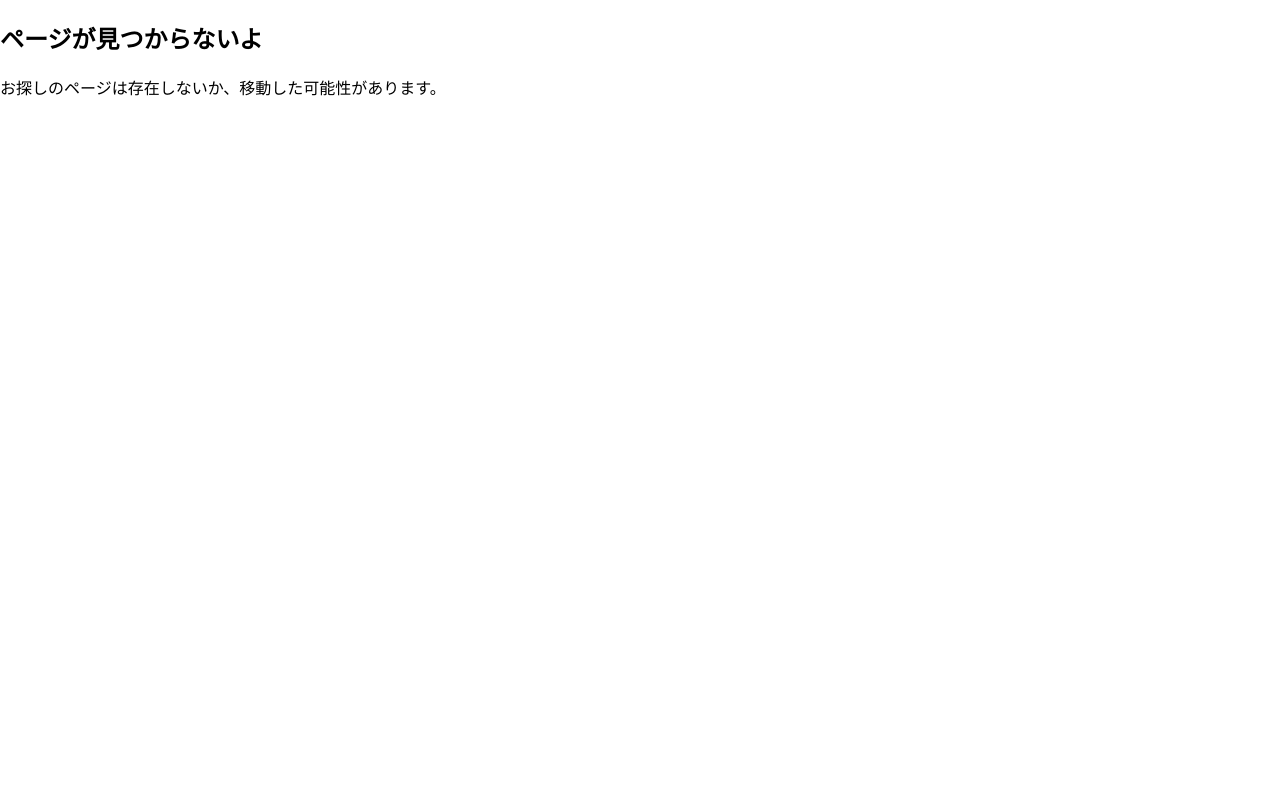
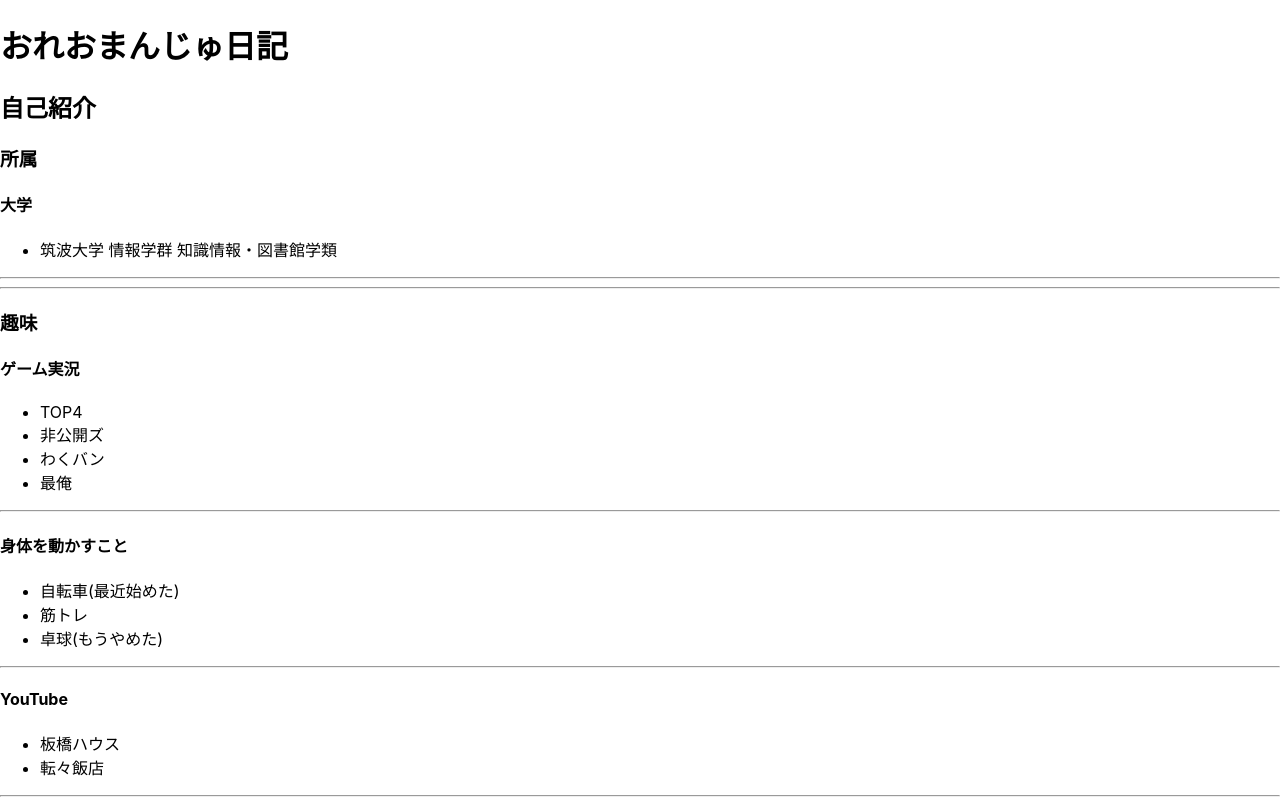
Before and after one commit to takushion/my-website-test, a React (Create React App) app: page /about in a window 1280 px wide. Shown: the top 800 px of the page. Built offline with nearby package versions, Linux system fonts and the light colour scheme.

Commit message:
feat/aboutpageと基本のtitleコンポーネント作成

```diff
--- a/src/App.tsx
+++ b/src/App.tsx
@@ -8,7 +8,7 @@ import MainLayout from './components/layouts/MainLayout';
 // 最初は全ページを読み込まず、アクセスされた時に初めて読み込むようにします。
 // これでサイトの初期表示が高速化されます。
 const HomePage = lazy(() => import('./pages/HomePage'));
-// const AboutPage = lazy(() => import('./pages/AboutPage'));
+const AboutPage = lazy(() => import('./pages/AboutPage'));
 // const ContactPage = lazy(() => import('./pages/ContactPage'));
 const NotFoundPage = lazy(() => import('./pages/NotFoundPage'));
 
@@ -23,6 +23,7 @@ function App() {
           {/* MainLayoutを適用したいページ群をグループ化 */}
           <Route element={<MainLayout />}>
             <Route path="/" element={<HomePage />} />
+            <Route path="/about" element={<AboutPage />} />
             {/* <Route path="/about" element={<AboutPage />} />
             <Route path="/contact" element={<ContactPage />} /> */}
           </Route>
--- /dev/null
+++ b/src/components/TitleAndList.tsx
@@ -0,0 +1,32 @@
+import React from "react";
+
+type TitleAndListProps = {
+  title: string;
+  itemsList: { title: string; items: string[] }[];
+};
+
+/**
+ * タイトルと詳細な箇条書きリストを表示するコンポーネント
+ */
+const TitleAndList: React.FC<TitleAndListProps> = ({ title, itemsList }) => {
+  return (
+    <section>
+      <h3>{title}</h3>
+      {itemsList.map((sublist, idx) => (
+        <div key={idx}>
+          <h4>{sublist.title}</h4>
+          <ul>
+            {sublist.items.map((item, subIdx) => (
+              <li key={subIdx}>{item}</li>
+            ))}
+          </ul>
+          <hr />
+        </div>
+      ))}
+      <hr />
+    </section>
+  );
+};
+
+export default TitleAndList;
+export type { TitleAndListProps };
--- a/src/components/layouts/Footer.tsx
+++ b/src/components/layouts/Footer.tsx
@@ -3,7 +3,7 @@ import React from "react";
 const Footer = () => {
   return (
     <footer>
-      <p>© 2023 おれおまんじゅ日記. All rights reserved.</p>
+      <p>© 2025 おれおまんじゅ日記. All rights reserved.</p>
     </footer>
   );
 };
--- /dev/null
+++ b/src/pages/AboutPage.tsx
@@ -0,0 +1,69 @@
+import React from "react";
+import TitleAndList from "../components/TitleAndList";
+import type { TitleAndListProps } from "../components/TitleAndList";
+
+const AboutPage = () => {
+  const affiliation: TitleAndListProps = {
+    title: "所属",
+    itemsList: [
+      {
+        title: "大学",
+        items: ["筑波大学 情報学群 知識情報・図書館学類"],
+      },
+    ],
+  };
+
+  const hobbies: TitleAndListProps = {
+    title: "趣味",
+    itemsList: [
+      {
+        title: "ゲーム実況",
+        items: [
+          "TOP4",
+          "非公開ズ",
+          "わくバン",
+          "最俺",
+        ],
+      },
+      {
+        title: "身体を動かすこと",
+        items: [
+          "自転車(最近始めた)",
+          "筋トレ",
+          "卓球(もうやめた)",
+        ],
+      },
+      {
+        title: "YouTube",
+        items: [
+          "板橋ハウス",
+          "転々飯店",
+        ],
+      },
+      {
+        title: "漫画",
+        items: [
+          "魔入りました!入間くん(最近のイチオシ)",
+          "夢なし先生の進路指導",
+          "増田英二作品全般",
+          "高橋留美子作品全般",
+        ],
+      },
+      {
+        title: "収集",
+        items: [
+          "柔軟剤",
+        ],
+      }
+    ],
+  };
+  return (
+    <div>
+      <h2>自己紹介</h2>
+      <TitleAndList {...affiliation} />
+      <TitleAndList {...hobbies} />
+    </div>
+  );
+};
+
+export default AboutPage;
--- a/src/pages/HomePage.tsx
+++ b/src/pages/HomePage.tsx
@@ -3,7 +3,7 @@ import React from "react";
 const HomePage = () => {
   return (
     <div>
-      <p>自己紹介</p>
+      <h3>ここは私の自己紹介のためのサイトです。</h3>
     </div>
   );
 };
```
